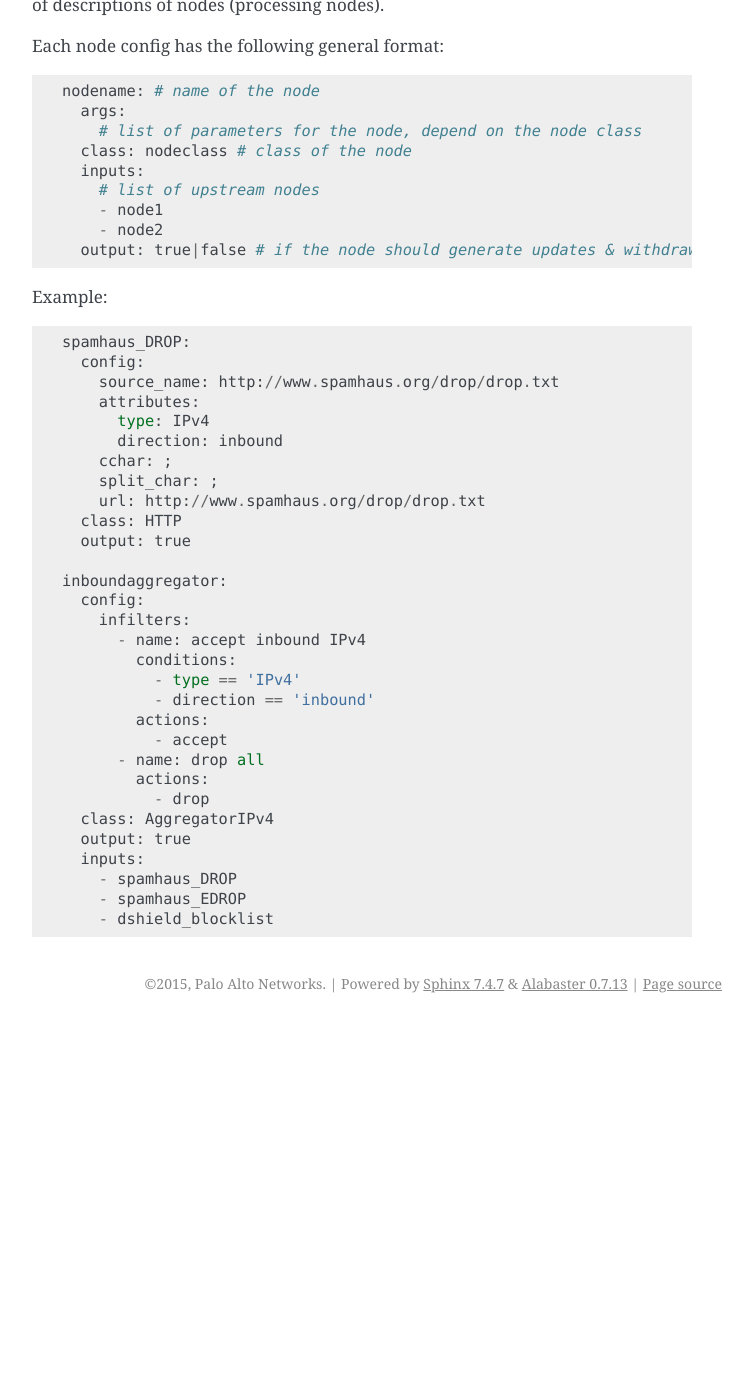
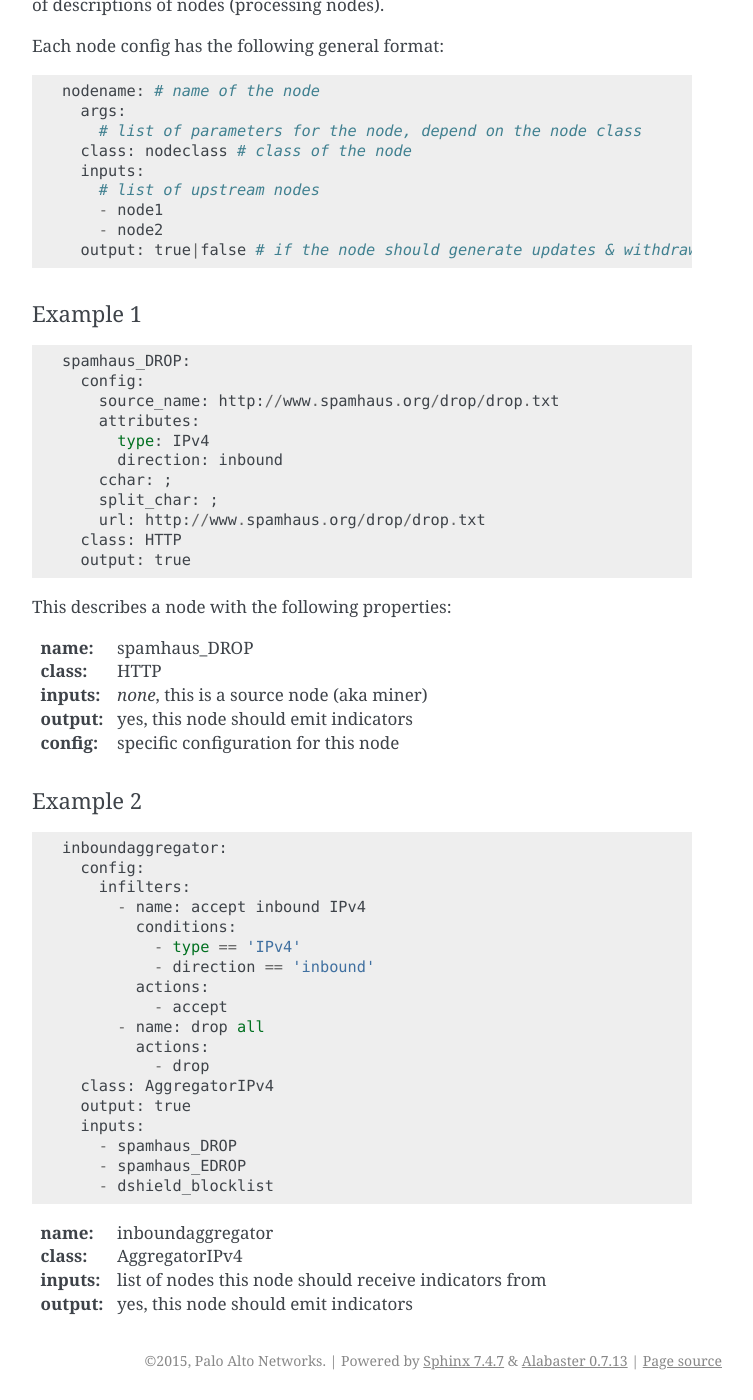
Before and after one commit to PaloAltoNetworks/minemeld-core, a Sphinx documentation site: the page built from docs/scripts.rst, in a window 1280 px wide and 1400 px high, scrolled down 1099 px. Shown: the whole window, without its empty margins (388-1141 px from the left). Built offline with Sphinx 7.4.7, drawn with Linux system fonts in a browser that asks for light colours; before the commit the page ends 2122 px from its top, so only the background shows below that.

Commit message:
Modified script docs

```diff
--- a/docs/scripts.rst
+++ b/docs/scripts.rst
@@ -64,7 +64,8 @@ Each node config has the following general format:
         - node2
       output: true|false # if the node should generate updates & withdraws
 
-Example:
+Example 1
+^^^^^^^^^
 
 ::
 
@@ -79,6 +80,19 @@ Example:
         url: http://www.spamhaus.org/drop/drop.txt
       class: HTTP
       output: true
+
+This describes a node with the following properties:
+
+:name: spamhaus_DROP
+:class: HTTP
+:inputs: *none*, this is a source node (aka miner)
+:output: yes, this node should emit indicators
+:config: specific configuration for this node
+
+Example 2
+^^^^^^^^^
+
+::
 
     inboundaggregator:
       config:
@@ -98,3 +112,8 @@ Example:
         - spamhaus_DROP
         - spamhaus_EDROP
         - dshield_blocklist
+
+:name: inboundaggregator
+:class: AggregatorIPv4
+:inputs: list of nodes this node should receive indicators from
+:output: yes, this node should emit indicators
```
